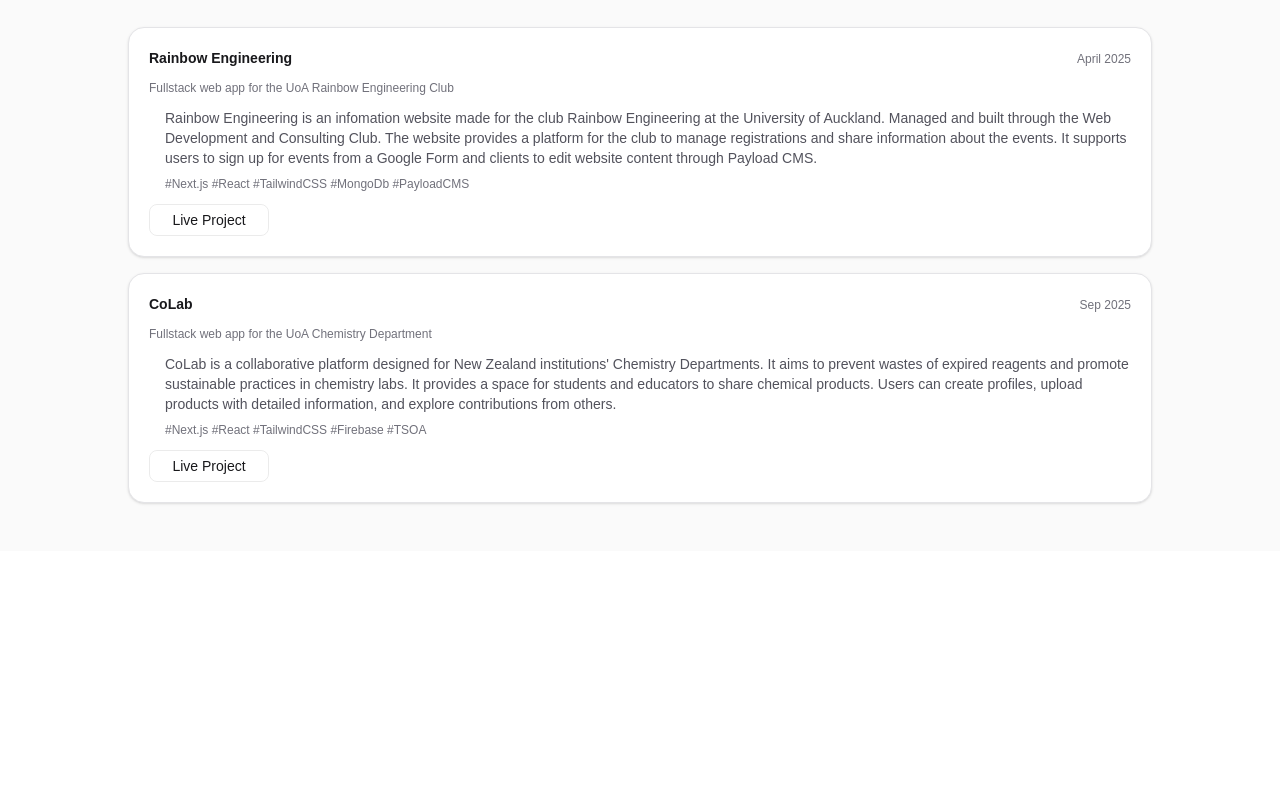
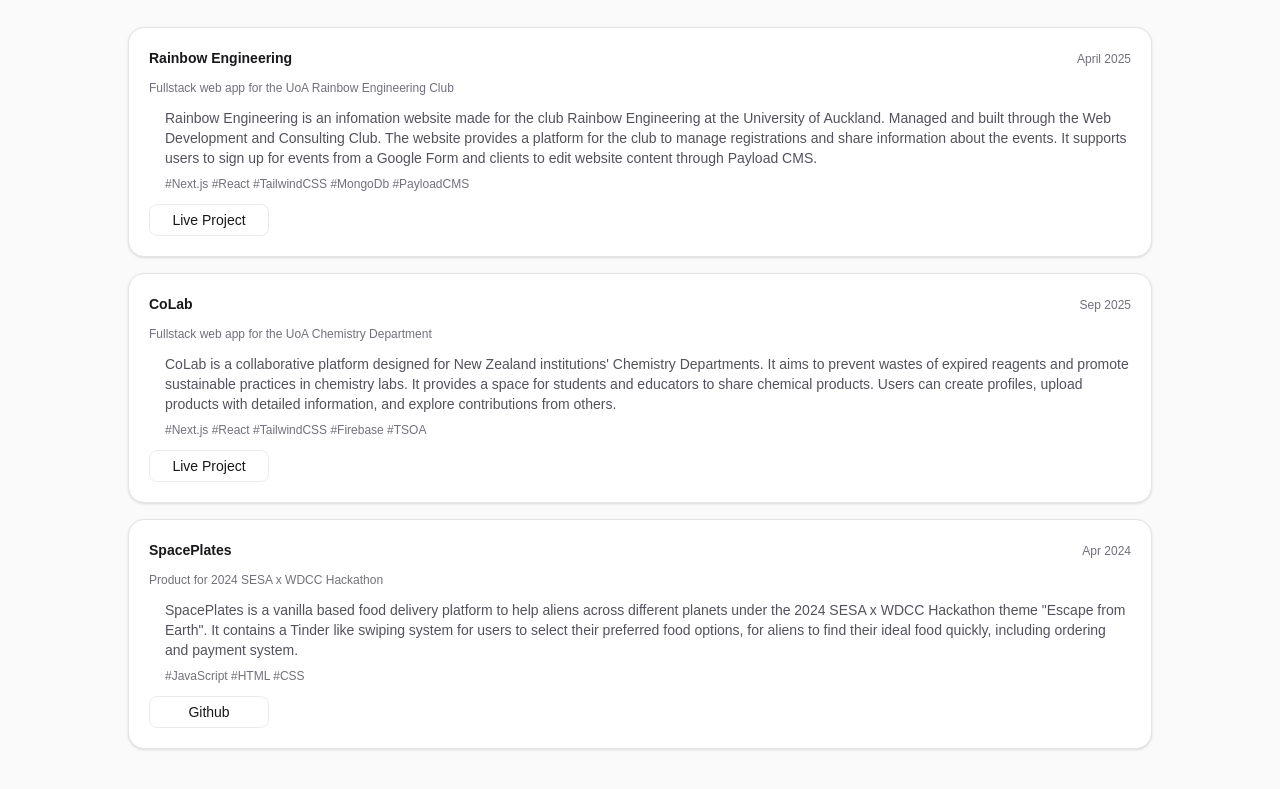
Before and after one commit to vi0letchen/violet-portfolio, a Next.js app: page / in a window 1280 px wide. Shown: the part 945-1734 px from the top of the page. Before the commit the page ends 1496 px from the top, so only its background shows below. Built offline with nearby package versions, Linux system fonts and the light colour scheme.

Commit message:
feat:project Spaceplates added

```diff
--- a/src/app/page.js
+++ b/src/app/page.js
@@ -170,6 +170,31 @@ export default function Home() {
                 Live Project
               </a>
             </article>
+
+                        <article className="flex flex-col gap-3 rounded-2xl border border-zinc-200 bg-white p-5 text-sm shadow-sm dark:border-zinc-800 dark:bg-zinc-950">
+              <div className="flex items-baseline justify-between gap-2">
+                <h3 className="font-semibold">SpacePlates</h3>
+                <p className="text-xs text-zinc-500 dark:text-zinc-400">
+                  Apr 2024
+                </p>
+              </div>
+              <p className="text-xs text-zinc-500 dark:text-zinc-400">
+                Product for 2024 SESA x WDCC Hackathon
+              </p>
+              <div className="pl-4 text-zinc-600 dark:text-zinc-400">
+                SpacePlates is a vanilla based food delivery platform to help aliens across different planets
+                under the 2024 SESA x WDCC Hackathon theme "Escape from Earth". It contains a Tinder like
+                swiping system for users to select their preferred food options, for aliens to find their
+                ideal food quickly, including ordering and payment system.
+                <div className="pt-2 text-xs text-zinc-500 dark:text-zinc-400">
+                  #JavaScript   #HTML   #CSS
+              </div>
+              </div>
+              <a href="https://github.com/saikam2003/wdcc-team-teletubbies" className="flex h-8 w-full items-center justify-center rounded-lg
+               border border-solid border-black/[.08] transition-colors hover:border-transparent hover:bg-black/[.04] dark:border-white/[.145] dark:hover:bg-[#1a1a1a] md:w-[120px]" target="_blank" rel="noopener noreferrer">
+                Github
+              </a>
+            </article>
           </div>
         </div>
       </main>
```
